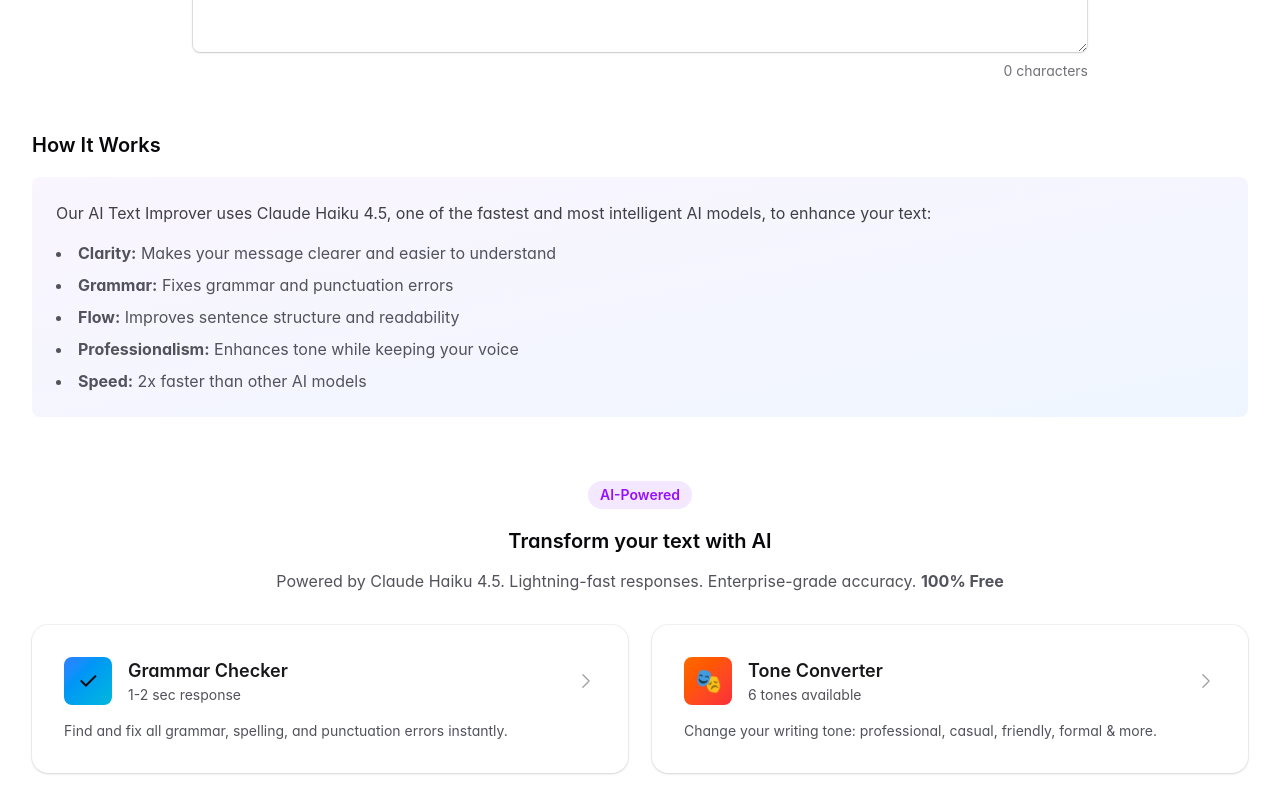
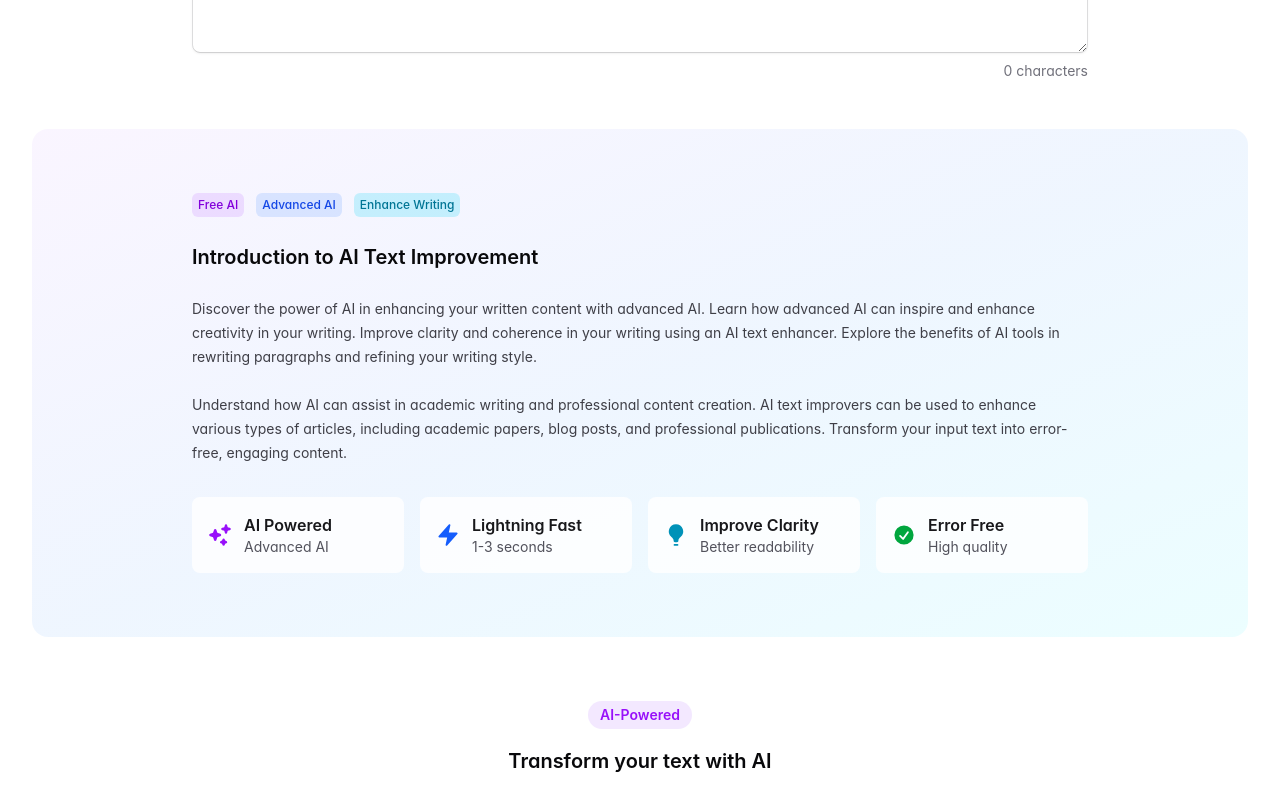
Before and after one commit to Only-Text/only-text, a Next.js app in the folder only-text-catalyst/: page /ai-text-improver in a window 1280 px wide. Shown: the part 600-1392 px from the top of the page. Built offline with nearby package versions, Linux system fonts and the light colour scheme; a web font is replaced by a local one.

Commit message:
Complete SEO update: AI Text Improver with gradient hero, benefits grid, and NLP keywords

```diff
--- a/only-text-catalyst/src/app/ai-text-improver/page.jsx
+++ b/only-text-catalyst/src/app/ai-text-improver/page.jsx
@@ -4,7 +4,10 @@ import { ToolLayout } from '@/components/tool-layout'
 import { AITransformTemplate } from '@/components/tool-templates'
 import { useToast, ToastContainer } from '@/components/toast'
 import { Heading } from '@/components/heading'
+import { Text } from '@/components/text'
+import { Badge } from '@/components/badge'
 import { RelatedTools } from '@/components/related-tools'
+import { CheckCircleIcon, SparklesIcon, BoltIcon, ShieldCheckIcon, DocumentTextIcon, AcademicCapIcon, PencilSquareIcon, LightBulbIcon } from '@heroicons/react/20/solid'
 
 export default function AITextImproverPage() {
   const { toasts, showToast } = useToast()
@@ -43,20 +46,57 @@ export default function AITextImproverPage() {
           demoText="i think that we should maybe consider doing the project differently because the current way isnt working good"
         />
 
-        {/* How It Works */}
-        <div className="mt-12">
-          <Heading level={2} className="mb-4">How It Works</Heading>
-          <div className="rounded-lg bg-gradient-to-br from-purple-50 to-blue-50 p-6 dark:from-zinc-800 dark:to-zinc-900">
-            <p className="mb-4 text-zinc-700 dark:text-zinc-300">
-              Our AI Text Improver uses Claude Haiku 4.5, one of the fastest and most intelligent AI models, to enhance your text:
-            </p>
-            <ul className="list-inside list-disc space-y-2 text-zinc-600 dark:text-zinc-400">
-              <li><strong>Clarity:</strong> Makes your message clearer and easier to understand</li>
-              <li><strong>Grammar:</strong> Fixes grammar and punctuation errors</li>
-              <li><strong>Flow:</strong> Improves sentence structure and readability</li>
-              <li><strong>Professionalism:</strong> Enhances tone while keeping your voice</li>
-              <li><strong>Speed:</strong> 2x faster than other AI models</li>
-            </ul>
+        {/* Introduction Hero with Gradient */}
+        <div className="relative isolate mt-12 overflow-hidden rounded-2xl bg-gradient-to-br from-purple-50 via-blue-50 to-cyan-50 px-6 py-16 dark:from-zinc-900 dark:via-zinc-800 dark:to-zinc-900">
+          <div className="mx-auto max-w-4xl">
+            <div className="mb-6 flex items-center gap-3">
+              <Badge color="purple">Free AI</Badge>
+              <Badge color="blue">Advanced AI</Badge>
+              <Badge color="cyan">Enhance Writing</Badge>
+            </div>
+
+            <Heading level={2} className="mb-6 text-3xl font-bold">
+              Introduction to AI Text Improvement
+            </Heading>
+
+            <Text className="mb-6 text-lg text-zinc-700 dark:text-zinc-300">
+              Discover the power of AI in enhancing your written content with advanced AI. Learn how advanced AI can inspire and enhance creativity in your writing. Improve clarity and coherence in your writing using an AI text enhancer. Explore the benefits of AI tools in rewriting paragraphs and refining your writing style.
+            </Text>
+
+            <Text className="mb-8 text-lg text-zinc-700 dark:text-zinc-300">
+              Understand how AI can assist in academic writing and professional content creation. AI text improvers can be used to enhance various types of articles, including academic papers, blog posts, and professional publications. Transform your input text into error-free, engaging content.
+            </Text>
+
+            <div className="grid gap-4 sm:grid-cols-2 lg:grid-cols-4">
+              <div className="flex items-center gap-3 rounded-lg bg-white/80 p-4 dark:bg-zinc-800/80">
+                <SparklesIcon className="h-6 w-6 flex-none text-purple-600 dark:text-purple-400" />
+                <div>
+                  <div className="font-semibold text-zinc-900 dark:text-white">AI Powered</div>
+                  <div className="text-sm text-zinc-600 dark:text-zinc-400">Advanced AI</div>
+                </div>
+              </div>
+              <div className="flex items-center gap-3 rounded-lg bg-white/80 p-4 dark:bg-zinc-800/80">
+                <BoltIcon className="h-6 w-6 flex-none text-blue-600 dark:text-blue-400" />
+                <div>
+                  <div className="font-semibold text-zinc-900 dark:text-white">Lightning Fast</div>
+                  <div className="text-sm text-zinc-600 dark:text-zinc-400">1-3 seconds</div>
+                </div>
+              </div>
+              <div className="flex items-center gap-3 rounded-lg bg-white/80 p-4 dark:bg-zinc-800/80">
+                <LightBulbIcon className="h-6 w-6 flex-none text-cyan-600 dark:text-cyan-400" />
+                <div>
+                  <div className="font-semibold text-zinc-900 dark:text-white">Improve Clarity</div>
+                  <div className="text-sm text-zinc-600 dark:text-zinc-400">Better readability</div>
+                </div>
+              </div>
+              <div className="flex items-center gap-3 rounded-lg bg-white/80 p-4 dark:bg-zinc-800/80">
+                <CheckCircleIcon className="h-6 w-6 flex-none text-green-600 dark:text-green-400" />
+                <div>
+                  <div className="font-semibold text-zinc-900 dark:text-white">Error Free</div>
+                  <div className="text-sm text-zinc-600 dark:text-zinc-400">High quality</div>
+                </div>
+              </div>
+            </div>
           </div>
         </div>
 
@@ -91,8 +131,80 @@ export default function AITextImproverPage() {
           </div>
         </div>
 
+        {/* Benefits Section */}
+        <div className="mt-16">
+          <div className="mx-auto max-w-3xl text-center">
+            <Heading level={2} className="mb-4 text-3xl font-bold">Benefits of AI Text Improvement</Heading>
+            <Text className="mb-10 text-lg text-zinc-600 dark:text-zinc-400">
+              AI text improvement tools help enhance the logical flow of your writing. They assist in identifying and correcting punctuation mistakes, grammar errors, and spelling issues. Create professional content that engages your target audience and conveys your message effectively.
+            </Text>
+          </div>
+
+          <div className="grid gap-6 sm:grid-cols-2 lg:grid-cols-3">
+            <div className="group relative overflow-hidden rounded-xl bg-gradient-to-br from-purple-50 to-blue-50 p-6 transition-all hover:shadow-lg dark:from-purple-900/20 dark:to-blue-900/20">
+              <div className="mb-4 inline-flex rounded-lg bg-purple-100 p-3 dark:bg-purple-900/50">
+                <LightBulbIcon className="h-6 w-6 text-purple-600 dark:text-purple-400" />
+              </div>
+              <h3 className="mb-2 font-semibold text-zinc-900 dark:text-white">Improve Clarity</h3>
+              <Text className="text-zinc-600 dark:text-zinc-400">
+                Enhance the logical flow and coherence of your writing. Improved clarity leads to better readability and understanding of your written content.
+              </Text>
+            </div>
+
+            <div className="group relative overflow-hidden rounded-xl bg-gradient-to-br from-blue-50 to-cyan-50 p-6 transition-all hover:shadow-lg dark:from-blue-900/20 dark:to-cyan-900/20">
+              <div className="mb-4 inline-flex rounded-lg bg-blue-100 p-3 dark:bg-blue-900/50">
+                <CheckCircleIcon className="h-6 w-6 text-blue-600 dark:text-blue-400" />
+              </div>
+              <h3 className="mb-2 font-semibold text-zinc-900 dark:text-white">Error Free Writing</h3>
+              <Text className="text-zinc-600 dark:text-zinc-400">
+                Fix punctuation errors, grammar mistakes, and spelling issues. Ensure error-free writing with spell check and grammar tools built-in.
+              </Text>
+            </div>
+
+            <div className="group relative overflow-hidden rounded-xl bg-gradient-to-br from-cyan-50 to-teal-50 p-6 transition-all hover:shadow-lg dark:from-cyan-900/20 dark:to-teal-900/20">
+              <div className="mb-4 inline-flex rounded-lg bg-cyan-100 p-3 dark:bg-cyan-900/50">
+                <DocumentTextIcon className="h-6 w-6 text-cyan-600 dark:text-cyan-400" />
+              </div>
+              <h3 className="mb-2 font-semibold text-zinc-900 dark:text-white">Professional Content</h3>
+              <Text className="text-zinc-600 dark:text-zinc-400">
+                Create professional content that engages your target audience. Perfect for academic writing, business documents, and articles.
+              </Text>
+            </div>
+
+            <div className="group relative overflow-hidden rounded-xl bg-gradient-to-br from-teal-50 to-green-50 p-6 transition-all hover:shadow-lg dark:from-teal-900/20 dark:to-green-900/20">
+              <div className="mb-4 inline-flex rounded-lg bg-teal-100 p-3 dark:bg-teal-900/50">
+                <PencilSquareIcon className="h-6 w-6 text-teal-600 dark:text-teal-400" />
+              </div>
+              <h3 className="mb-2 font-semibold text-zinc-900 dark:text-white">Rewrite Paragraphs</h3>
+              <Text className="text-zinc-600 dark:text-zinc-400">
+                Easily rewrite paragraphs and enhance sentence structures. Transform your original text while preserving the core message and meaning.
+              </Text>
+            </div>
+
+            <div className="group relative overflow-hidden rounded-xl bg-gradient-to-br from-green-50 to-emerald-50 p-6 transition-all hover:shadow-lg dark:from-green-900/20 dark:to-emerald-900/20">
+              <div className="mb-4 inline-flex rounded-lg bg-green-100 p-3 dark:bg-green-900/50">
+                <AcademicCapIcon className="h-6 w-6 text-green-600 dark:text-green-400" />
+              </div>
+              <h3 className="mb-2 font-semibold text-zinc-900 dark:text-white">Academic & Creative</h3>
+              <Text className="text-zinc-600 dark:text-zinc-400">
+                Perfect for academic writing, creative writing, and research papers. Enhance creativity while maintaining academic standards.
+              </Text>
+            </div>
+
+            <div className="group relative overflow-hidden rounded-xl bg-gradient-to-br from-emerald-50 to-lime-50 p-6 transition-all hover:shadow-lg dark:from-emerald-900/20 dark:to-lime-900/20">
+              <div className="mb-4 inline-flex rounded-lg bg-emerald-100 p-3 dark:bg-emerald-900/50">
+                <BoltIcon className="h-6 w-6 text-emerald-600 dark:text-emerald-400" />
+              </div>
+              <h3 className="mb-2 font-semibold text-zinc-900 dark:text-white">Save Time</h3>
+              <Text className="text-zinc-600 dark:text-zinc-400">
+                Streamline the editing process and save time. Get instant suggestions to enhance overall quality and readability of your text.
+              </Text>
+            </div>
+          </div>
+        </div>
+
         {/* Use Cases */}
-        <div className="mt-12">
+        <div className="mt-16">
           <Heading level={2} className="mb-6">Perfect For</Heading>
           <div className="grid gap-4 sm:grid-cols-2 lg:grid-cols-4">
             <div className="rounded-lg bg-white p-6 shadow-sm dark:bg-zinc-800">
```
